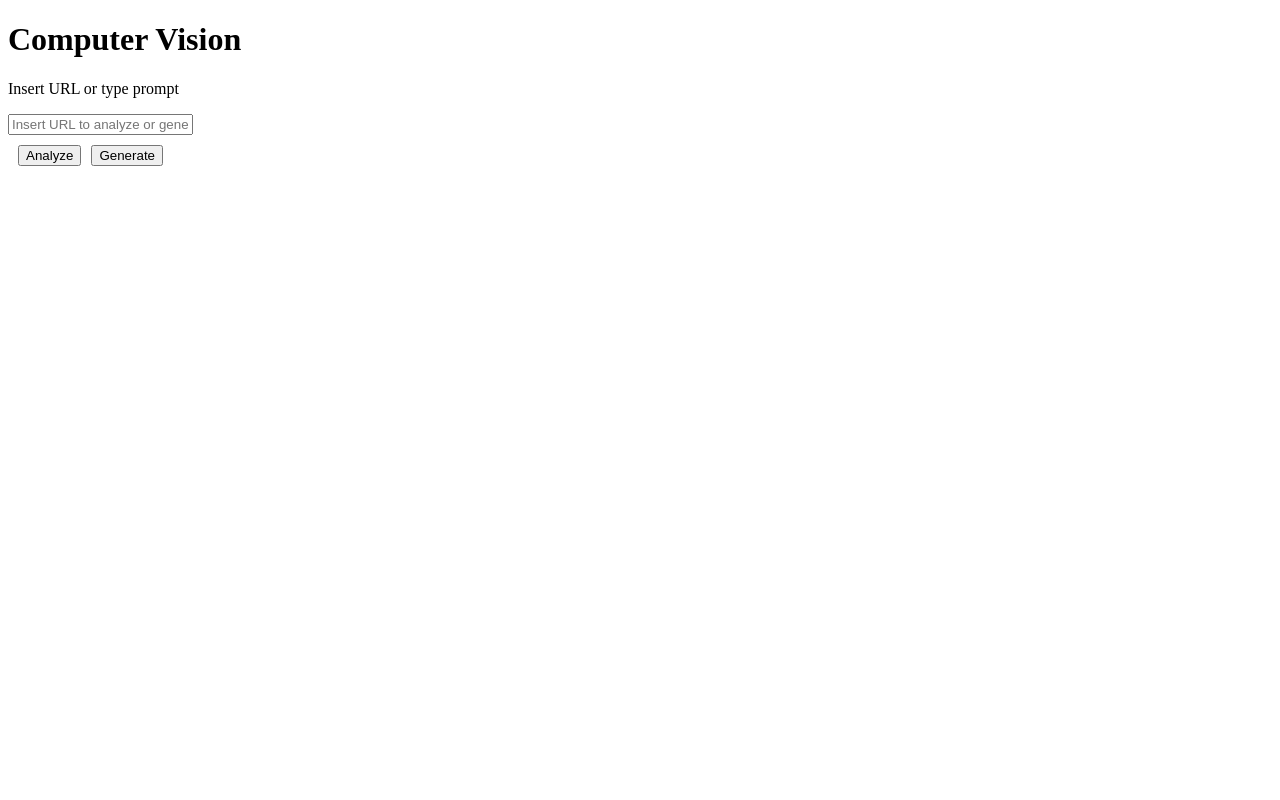
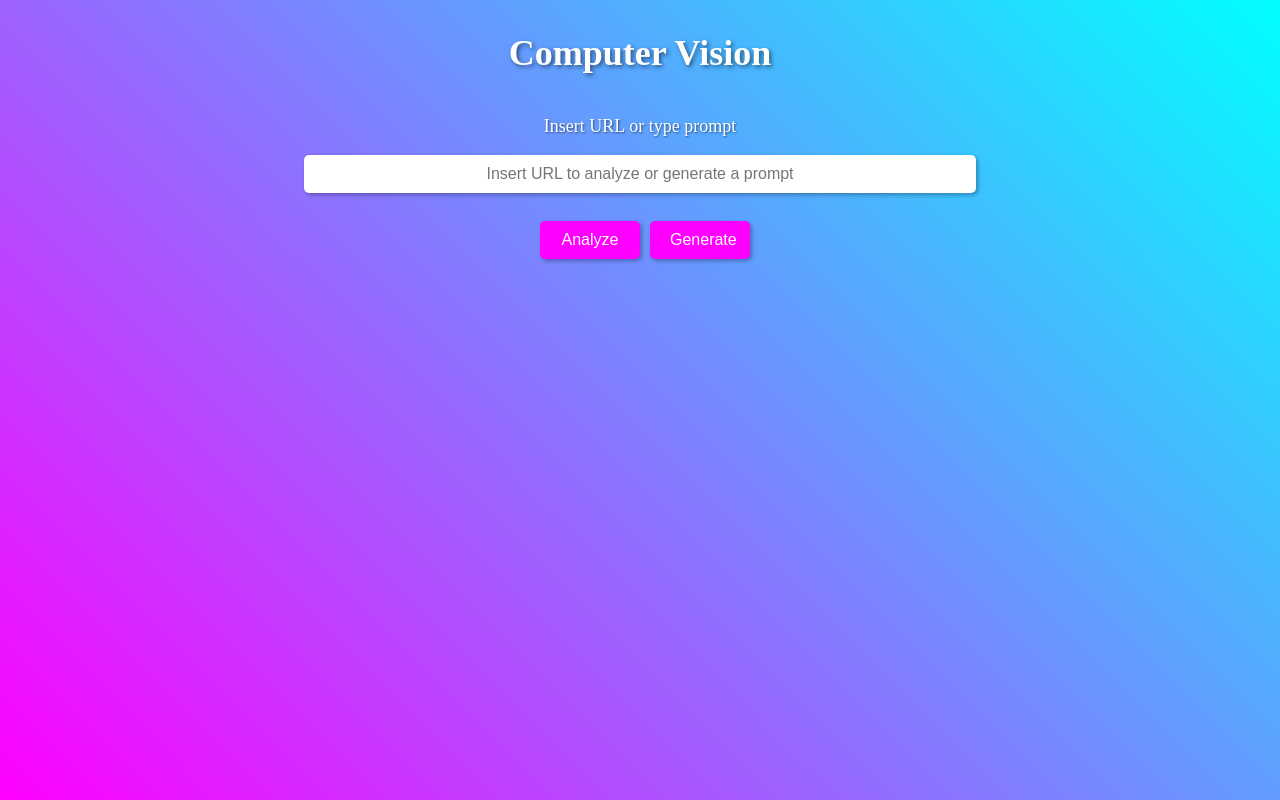
Before and after one commit to Gilberto-Rayo99/analyze-and-generate-images-with-Azure-AI, a React (Create React App) app: page / in a window 1280 px wide. Built offline with nearby package versions, Linux system fonts and the light colour scheme; no server answers.

Commit message:
Update css and logic appjs

```diff
--- a/src/App.js
+++ b/src/App.js
@@ -80,9 +80,14 @@ const validateUrl = (inputValue) => {
       return;
     }
     const response = await generateImage(inputValue);
+ if (response.error) {
+ alert(response.error.message);
+ setIsProcessing(false);
+ return;
+ }
+ setApiResponse2(response.data[0].url);
+ setIsProcessing(false);
 
-      setApiResponse2(response.data[0].url);
-      setIsProcessing(false);
   };
 
   return (
@@ -97,10 +102,12 @@ const validateUrl = (inputValue) => {
             onChange={(e) => setInputValue(e.target.value)}
           />
           <br />
+          <div className='buttons'>
           <button style={{ margin: 10 }} onClick={handleAnalyzeClick}>
             Analyze
           </button>
           <button onClick={handleGenerateClick}>Generate</button>
+          </div>
           <br />
           <br />
           {/* show GenerateImage or DisplayResults based on the button clicked */}
--- a/src/index.css
+++ b/src/index.css
@@ -0,0 +1,75 @@
+/* 2023 Background */
+body {
+    flex: 1;
+    background-color: #000;
+    background-image: linear-gradient(45deg, #ff00ff, #00ffff);
+    background-size: cover;
+    background-repeat: no-repeat;
+}
+
+/* Stylish HTML Components */
+h1 {
+
+    color: #fff;
+    font-size: 36px;
+    text-shadow: 2px 2px 4px rgba(0, 0, 0, 0.5);
+}
+
+p {
+    color: #fff;
+    font-size: 18px;
+    text-shadow: 1px 1px 2px rgba(0, 0, 0, 0.5);
+}
+
+button {
+    background-color: #ff00ff;
+    width: 100px;
+    color: #fff;
+    border: none;
+    padding: 10px 20px;
+    font-size: 16px;
+    border-radius: 5px;
+    cursor: pointer;
+    box-shadow: 2px 2px 4px rgba(0, 0, 0, 0.3);
+}
+input {
+    background-color: #fff;
+    text-align: center;
+    width: 50%;
+    color: #000;
+    border: none;
+    padding: 10px 20px;
+    font-size: 16px;
+    border-radius: 5px;
+    cursor: pointer;
+    box-shadow: 2px 2px 4px rgba(0, 0, 0, 0.3);
+}
+
+
+/* Make some animations on buttons when click also */
+button:active {
+    transform: scale(0.98);
+    box-shadow: 1px 1px 2px rgba(0, 0, 0, 0.3);
+}
+button:hover {
+    background-color: #00ffff;
+    color: #000;
+}
+/*center items*/
+.App {
+    display: flex;
+
+    align-items: center;
+    flex-direction: column;
+    height: 98vh;
+}
+
+/* divs with classname buttons put in rows and center */
+.buttons {
+    display: flex;
+    flex-direction: row;
+    justify-content: center;
+    align-items: center;
+
+    text-align: center;
+}
```
